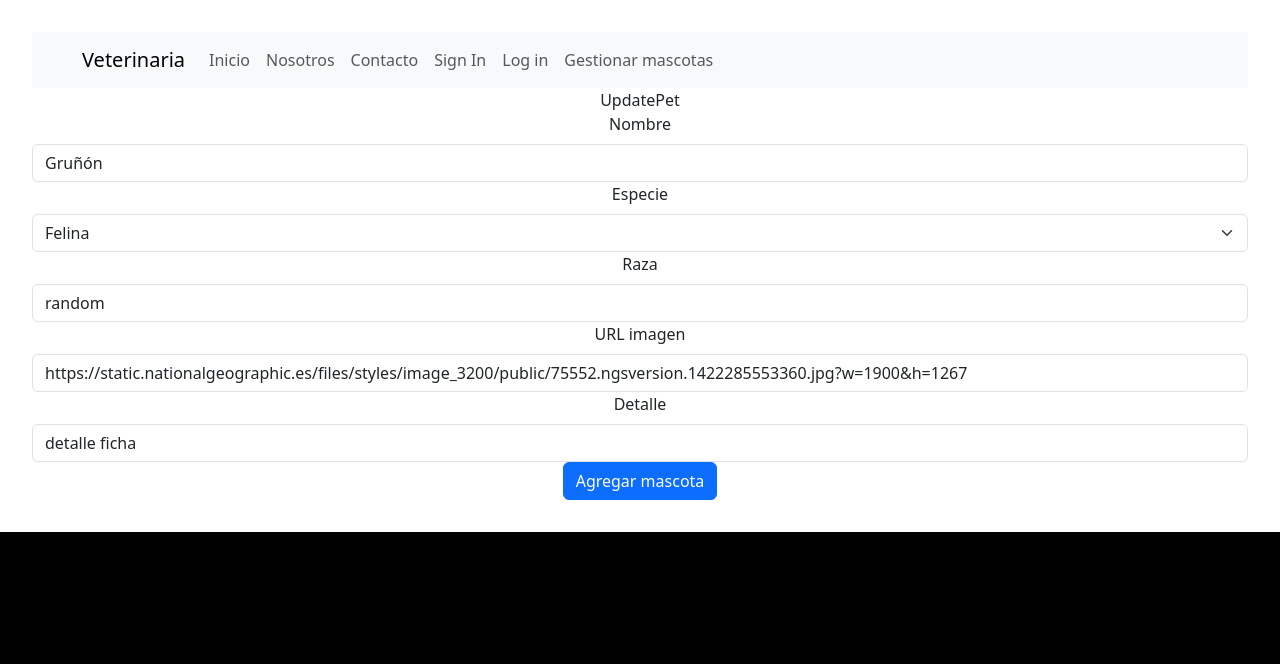
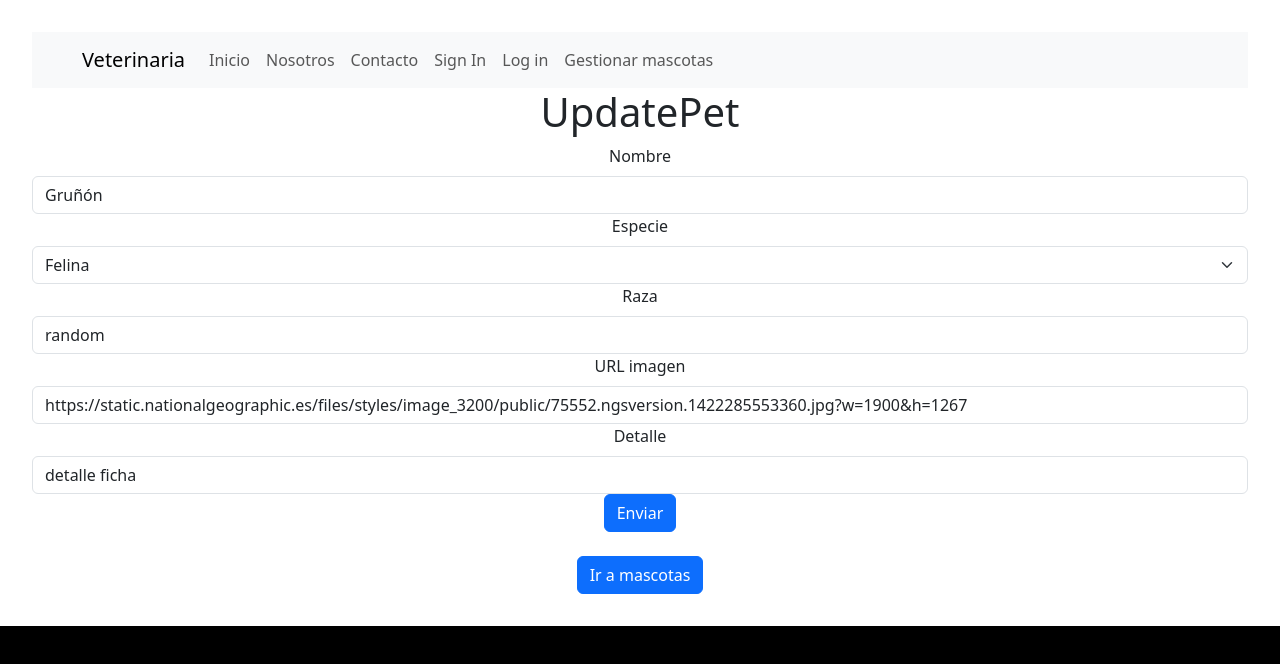
Before and after one commit to LuciaCravenGarat/ProyFinalVetFront, a React (Vite) app in the folder Veterinaria/: page /admin/updatePet/039f in a window 1280 px wide. Shown: the top 664 px of the page. Built offline with nearby package versions, Linux system fonts and the light colour scheme; data requests are answered from the project's data file.

Commit message:
agregando botón de ir a mascotas en vista UpdatePet

```diff
--- a/Veterinaria/db.json
+++ b/Veterinaria/db.json
@@ -26,12 +26,12 @@
       "detail": "detalle ficha"
     },
     {
-      "id": "0afc",
-      "name": "Lucho",
+      "name": "Coqui",
       "specie": "canina",
       "raza": "Golden",
       "url": "https://www.purina.es/sites/default/files/styles/ttt_image_510/public/2024-02/sitesdefaultfilesstylessquare_medium_440x440public2022-09golden20retriever.jpg?itok=48StbVfe",
-      "detail": "5 años"
+      "detail": "5 años",
+      "id": "0afc"
     },
     {
       "id": "bd44",
--- a/Veterinaria/src/components/AddPet.jsx
+++ b/Veterinaria/src/components/AddPet.jsx
@@ -114,7 +114,7 @@ const AddPet = ({ uploadData, updateData, isEdit = false }) => {
         <Form.Text>{errors.detail?.message}</Form.Text>
       </FormGroup>
       <FormGroup>
-        <Button type="submit">Agregar mascota</Button>
+        <Button type="submit">Enviar</Button>
       </FormGroup>
     </Form>
   );
--- a/Veterinaria/src/views/ManagePets.jsx
+++ b/Veterinaria/src/views/ManagePets.jsx
@@ -19,9 +19,8 @@ const ManagePets = () => {
     <div>
       <AddPet uploadData={uploadData} />
       <br />
-
       <Link to={`/admin/pets`}>
-        <Button>Ver mascotas</Button>
+        <Button>Ir a mascotas</Button>
       </Link>
     </div>
   );
--- a/Veterinaria/src/views/UpdatePet.jsx
+++ b/Veterinaria/src/views/UpdatePet.jsx
@@ -1,7 +1,8 @@
 import React from 'react';
 import AddPet from '../components/AddPet';
 import { updatePet } from "../utils/index";
-import { useParams } from "react-router-dom";
+import { useParams, Link } from "react-router-dom";
+import { Button } from "react-bootstrap";
 
 
 const UpdatePet = () => {
@@ -12,7 +13,7 @@ const UpdatePet = () => {
     try {
       let updatedPet = await updatePet(id, obj);
       console.log("mascota modificada", updatedPet);
-      return pet;
+      return updatedPet;
     } catch (error) {
       console.log(error);
     }
@@ -21,8 +22,12 @@ const UpdatePet = () => {
 
   return (
     <>
-    <div>UpdatePet</div>
+    <h1>UpdatePet</h1>
     <AddPet updateData={updateData} isEdit={true}/>
+    <br />
+      <Link to={`/admin/pets`}>
+        <Button>Ir a mascotas</Button>
+      </Link>
     </>
 
   )
```
